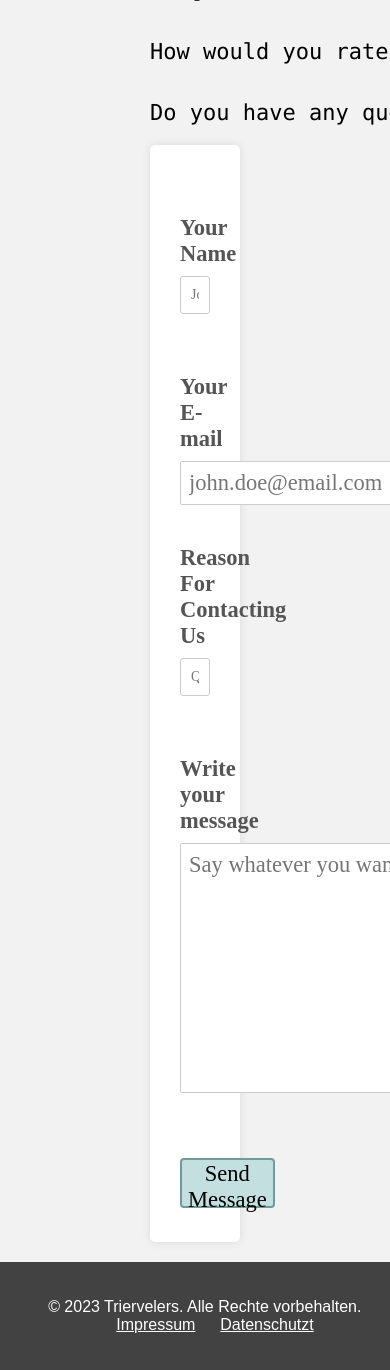
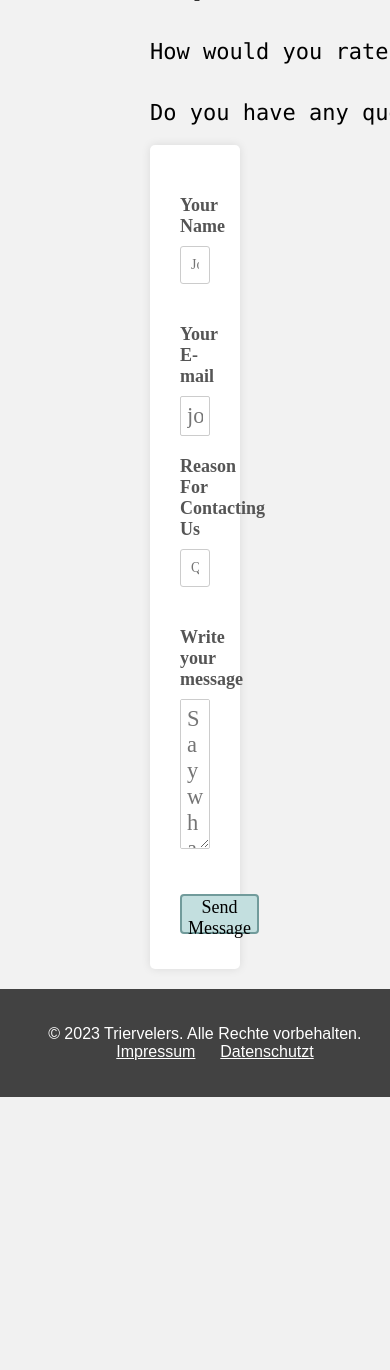
Before and after one commit to PariaBolouki/webtech2023, a PHP site: page /webpro/feedback.html in a window 390 px wide; the page is wider, and only the part inside the window is pictured. Shown: the part 286-1656 px from the top of that part. After the commit the page ends 1383 px from the top of that part, so only its background shows below. Run offline with PHP 8.4, Linux system fonts and the light colour scheme.

Commit message:
newresponsive

```diff
--- a/KonzeptGruppe01/Style.css
+++ b/KonzeptGruppe01/Style.css
@@ -1071,3 +1071,43 @@ div.elem-group {
   button:hover {
     border: 2px solid black;
   }
+  @media (max-width: 768px) {
+    div.elem-group {
+        margin: 20px 0;
+    }
+
+    label {
+        font-size: 1em;
+    }
+
+    input, select, textarea {
+        width: 100%;
+        padding: 6px;
+    }
+
+    textarea {
+        height: 150px;
+    }
+
+    button {
+        height: 40px;
+        font-size: 1em;
+    }
+}
+
+/*google maps responsive*/
+.mapp {
+    overflow:hidden;
+    padding-bottom:75%;
+    position:relative;
+    height:0;
+}
+
+
+.mapp iframe {
+    left:0;
+    top:0;
+    height:100%;
+    width:100%;
+    position:absolute;
+}
--- a/KonzeptGruppe01/contactus.html
+++ b/KonzeptGruppe01/contactus.html
@@ -37,7 +37,7 @@
 
 
     <main>
-        <div class="text-block"><
+        <div class="text-block">
         <h1>How to contact us:</h1>
         <h2> VoyageTrier </h2>
         <p>
@@ -58,8 +58,10 @@
 
 
     <h1>How to reach us: </h1>
-    <iframe src="https://www.google.com/maps/embed?pb=!1m14!1m8!1m3!1d10307.93921912159!2d6.6286759!3d49.7675428!3m2!1i1024!2i768!4f13.1!3m3!1m2!1s0x47957cbf62945a49%3A0xc5683715504c26c5!2sHochschule%20Trier%20(Geb%C3%A4ude%20L)!5e0!3m2!1sru!2sde!4v1690560711129!5m2!1sru!2sde" width="600" height="450" style="border:0;" allowfullscreen="" loading="lazy" referrerpolicy="no-referrer-when-downgrade"></iframe>
+    <div class="mapp">
+    <iframe src="https://www.google.com/maps/embed?pb=!1m14!1m8!1m3!1d10307.93921912159!2d6.6286759!3d49.7675428!3m2!1i1024!2i768!4f13.1!3m3!1m2!1s0x47957cbf62945a49%3A0xc5683715504c26c5!2sHochschule%20Trier%20(Geb%C3%A4ude%20L)!5e0!3m2!1sru!2sde!4v1690560711129!5m2!1sru!2sde" width="600" height="450" frameborder="0" style="border:0;" allowfullscreen=""  loading="lazy"></iframe>
     </div>
+</div>
 </body>
 </main>
 <footer>
--- a/KonzeptGruppe01/feedback.html
+++ b/KonzeptGruppe01/feedback.html
@@ -3,6 +3,7 @@
 
 <head>
     <meta charset="UTF-8">
+    <meta name="viewport" content="width=device-width, initial-scale=1.0">
     <title>About us</title>
     <link rel="stylesheet" href="style.css">
 </head>
```
